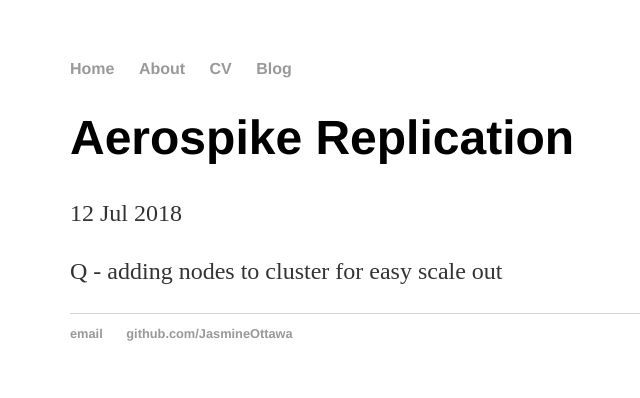
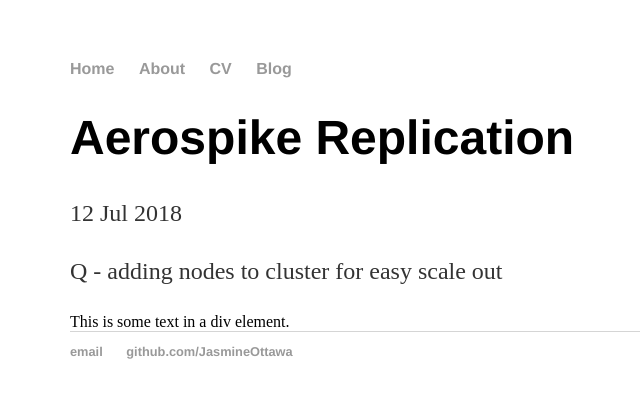
Before and after one commit to JasmineOttawa/JasmineOttawa.github.io, a Jekyll site: the page built from _posts/2018-07-12-AerospikeReplication.md, in a window 1280 px wide. Shown: the top 398 px of the page, without its empty margins (122-762 px from the left). Built offline with Jekyll 4.4.1, drawn with Linux system fonts in a browser that asks for light colours; comment, search, counter and statistics services are not loaded.

Commit message:
Update post.html

```diff
--- a/_layouts/post.html
+++ b/_layouts/post.html
@@ -15,18 +15,4 @@ layout: default
         async>
 </script>
 
-<div id="container"></div>
-<link rel="stylesheet" href="https://imsun.github.io/gitment/style/default.css">
-<script src="https://imsun.github.io/gitment/dist/gitment.browser.js"></script>
-<script>
-var gitment = new Gitment({
-  //id: '<%= page.title.replace(/[^\w\s]/gi, '').substring(0, 49) %>',
-  owner: 'JasmineOttawa',
-  repo: 'https://github.com/JasmineOttawa/JasmineOttawa.github.io',
-  oauth: {
-    client_id: '903594063a68039aa0f6',
-    client_secret: '04eef378ab048ea3c0d86fafa7f6609bf4a4735f',
-  },
-})
-gitment.render('container')
-</script>
+<div>This is some text in a div element.</div>
```
